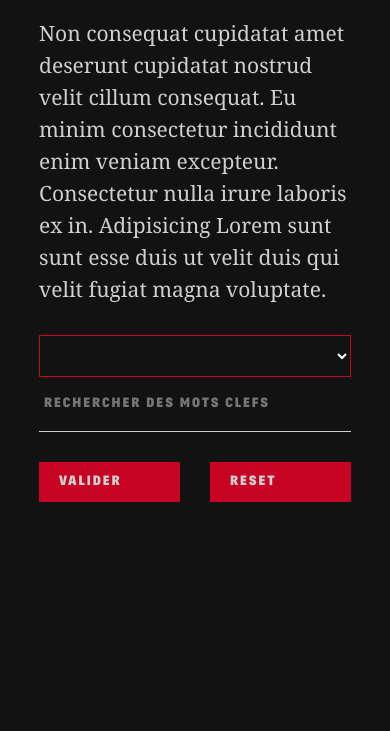
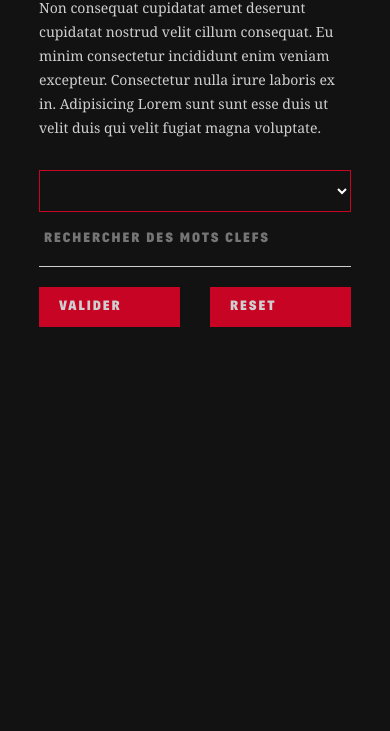
Before and after one commit to mathis-dyk/mathis-dyk.github.io, a plain HTML site: page index.html in a window 390 px wide. Shown: the part 113-844 px from the top of the page. Drawn offline with Linux system fonts and the light colour scheme; no server answers; files whose address does not match are found by name.

Commit message:
add lil bit responsive

```diff
--- a/css/style.scss
+++ b/css/style.scss
@@ -3,6 +3,10 @@
 $red : #f50029cb;
 $black: #121212;
 $white: #CFCFCF;
+
+@mixin mobile {
+    @media (max-width: 768px) { @content; }
+}
 
 // Fonts
 
@@ -33,6 +37,10 @@ body {
     @include Georgia();
     width: 100%;
     overflow-x: hidden;
+
+    @include mobile {
+        font-size: 14px;
+    }
 }
 
 main {
@@ -46,10 +54,18 @@ h1 {
     @include Fengardo();
     font-size: 48px;
     margin-bottom: 32px;
+
+    @include mobile {
+        font-size: 27px;
+    }
 }
 
 p {
     line-height: 32px;
+
+    @include mobile {
+        line-height: 24px;
+    }
 }
 
 input[type="submit"], .reset, .addSourceToFavorites {
@@ -64,6 +80,10 @@ input[type="submit"], .reset, .addSourceToFavorites {
     @include Fengardo();
     margin-top: 30px;
     cursor: pointer;
+
+    @include mobile {
+        margin-top: 20px;
+    }
 }
 
 .formConfirm {
@@ -139,6 +159,10 @@ form.formSource {
         color: $red;
         margin-top: 30px;
         @include Fengardo();
+
+        @include mobile {
+            margin-top: 10px;
+        }
     }
 }
 
@@ -164,6 +188,11 @@ aside {
     background: $black;
     border-left: solid 1px $white;
     transition: 0.2s all ease-out;
+
+    @include mobile {
+        width: 80vw;
+        right: calc(-80vw - 1px);
+    }
 
     &.open {
         right: 0
@@ -229,9 +258,17 @@ aside {
     article {
         width: 60%;
 
+        @include mobile {
+            width: 100%;
+        }
+
         img {
             border-radius: 5px;
             width: 70%;
+
+            @include mobile {
+                width: 100%;
+            }
         }
 
         h2 {
@@ -239,16 +276,36 @@ aside {
             @include Fengardo();
             font-size: 24px;
             margin-top: 30px;
+
+            @include mobile {
+                font-size: 18px;
+            }
+        }
+
+        a {
+            text-decoration: none;
         }
 
         span {
             font-size: 16px;
             margin-bottom: 16px;
             display: inline-block;
+
+            @include mobile {
+                font-size: 12px;
+            }
         }
 
         p {
             margin-bottom: 100px;
+
+            @include mobile {
+                margin-bottom: 30px;
+            }
+
+            .readMore {
+                color: $red;
+            }
         }
     }
 }
--- a/js/index.js
+++ b/js/index.js
@@ -51,10 +51,11 @@ function init() {
         let img = (article.urlToImage != "null" && article.urlToImage != null) ? article.urlToImage : "./assets/img/no-image.png"
         articlesSection.innerHTML += `
             <article>
-                <img src=${img} alt='' />
-                <h2>${article.title}</h2>
+                <a href="${article.url}"><img src=${img} alt='' /></a>
+                <a href="${article.url}"><h2>${article.title}</h2></a>
                 <span>${beautifyDate(article.publishedAt)} 📚 ${ article.source.name } - ${article.author}</span>
-                <p>${article.description}</p>
+                <p>${article.description}<br />
+                <a href="${article.url}" class="readMore">Read More</a></p>
             </article>
             `
       })
@@ -91,6 +92,7 @@ function init() {
     })
 
     let articleList = await articles.callAPI()
+    console.log(articleList)
     articleList = articleList.data.articles
 
     showArticles(articleList)
```
Also changed, not shown: css/style.css, 1 other file.
